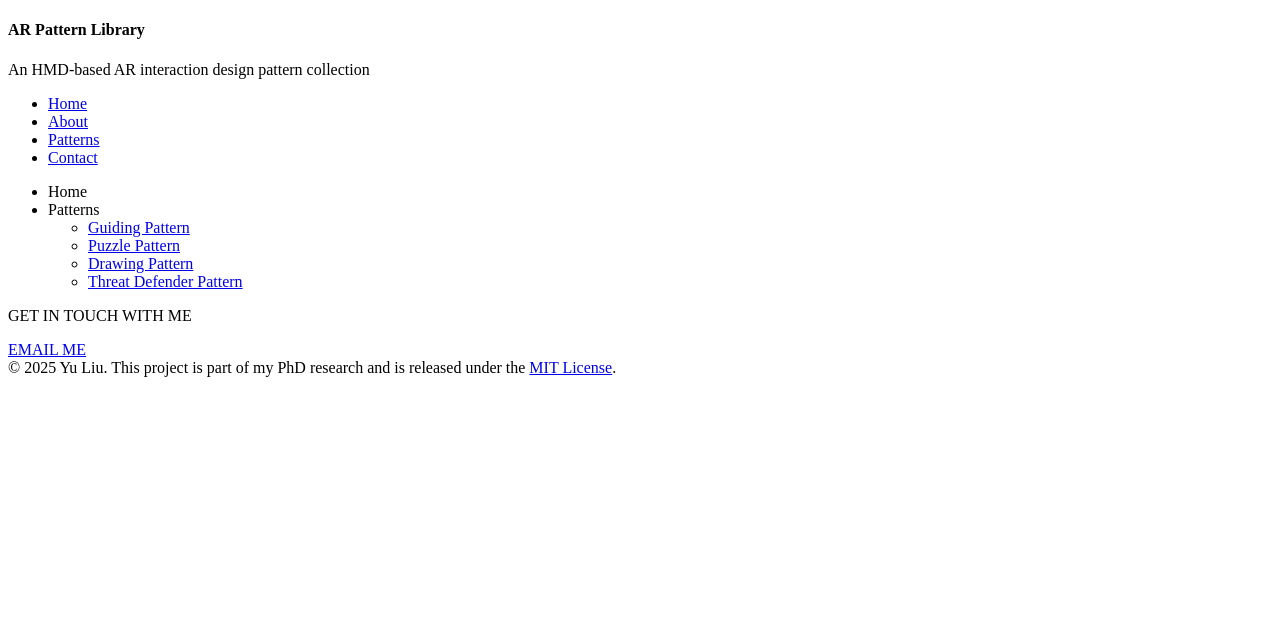
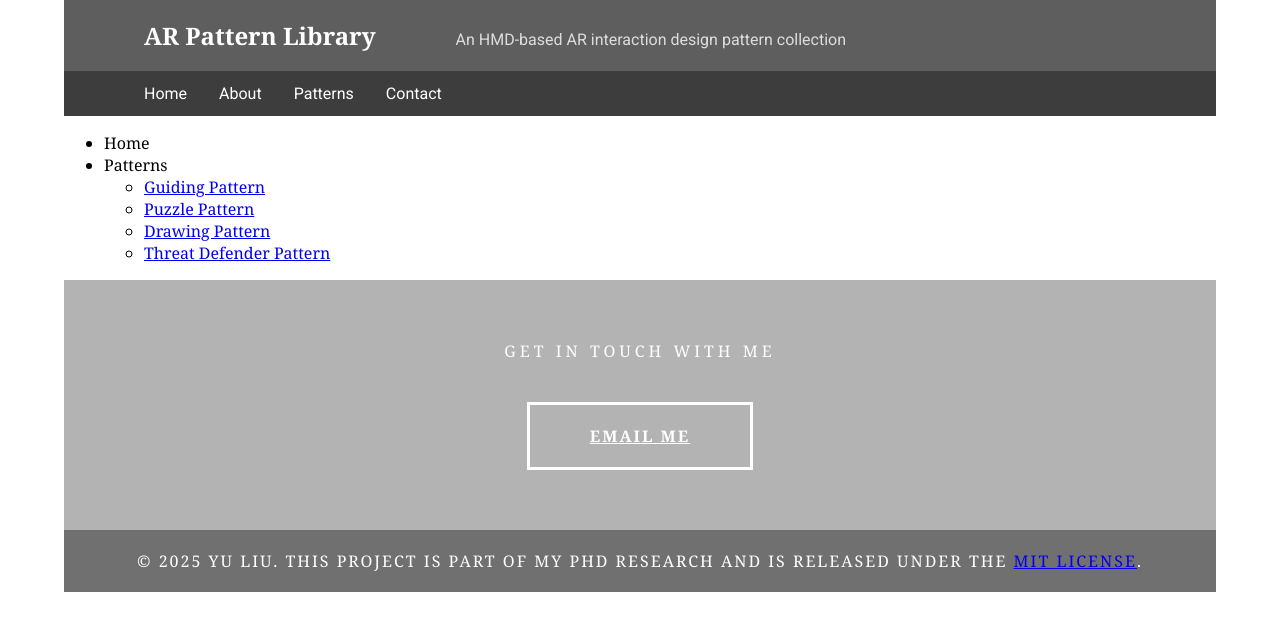
Before and after one commit to ARpattern/ar-interaction-patterns, a Jekyll site: the page built from sidebar.md, in a window 1280 px wide. Shown: the top 631 px of the page. Built offline with Jekyll 4.4.1, drawn with Linux system fonts in a browser that asks for light colours; our own code applies the rules of GitHub Pages for plain Markdown files.

Commit message:
Update default.html

```diff
--- a/_layouts/default.html
+++ b/_layouts/default.html
@@ -5,7 +5,8 @@
   <title>{{ page.title }}</title>
   <meta name="viewport" content="width=device-width, initial-scale=1">
   <link href="https://fonts.googleapis.com/css2?family=Roboto&display=swap" rel="stylesheet">
-  <link href="{{ '/css/simpleGridTemplate.css' | relative_url }}">
+  <link href="{{ '/css/simpleGridTemplate.css' | relative_url }}" rel="stylesheet" type="text/css">
+
 </head>
 <body>
   <div class="container">
```
